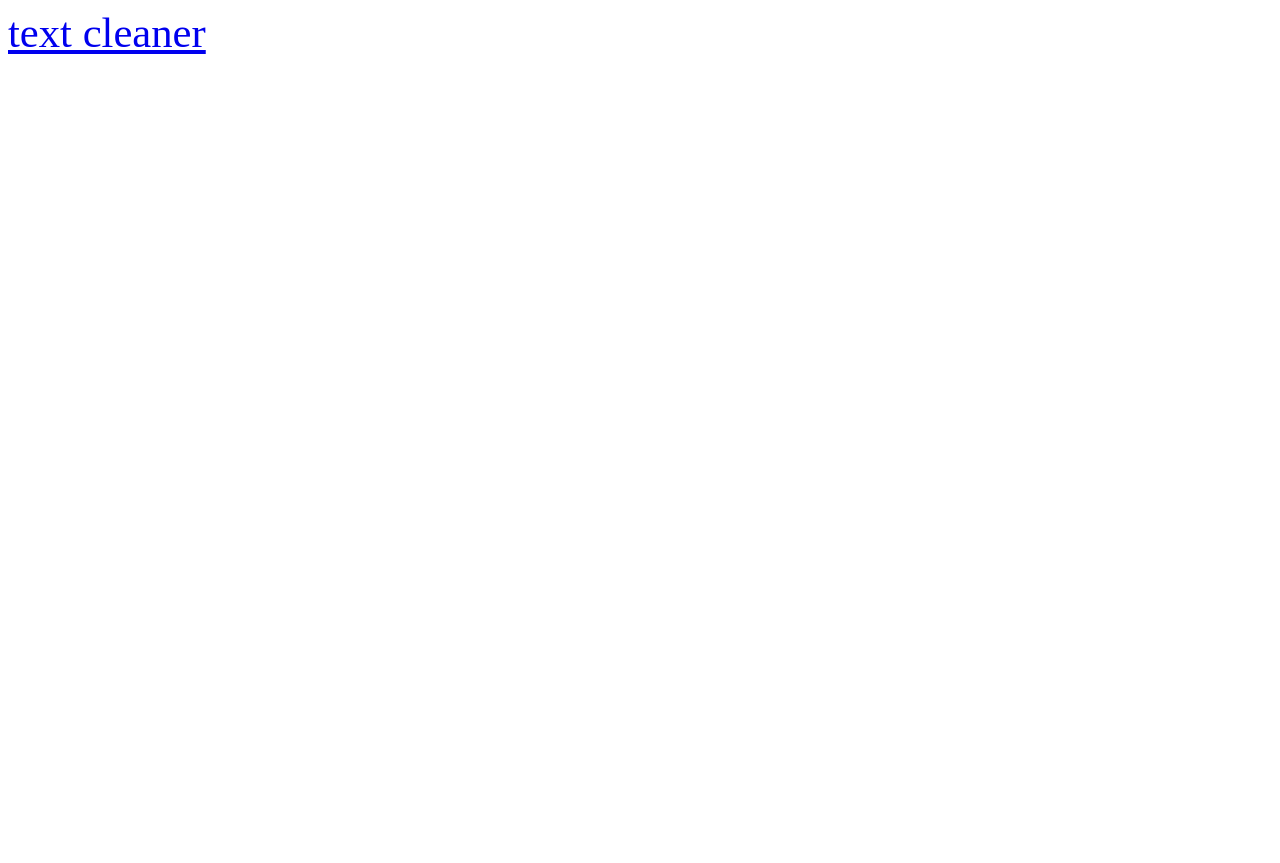
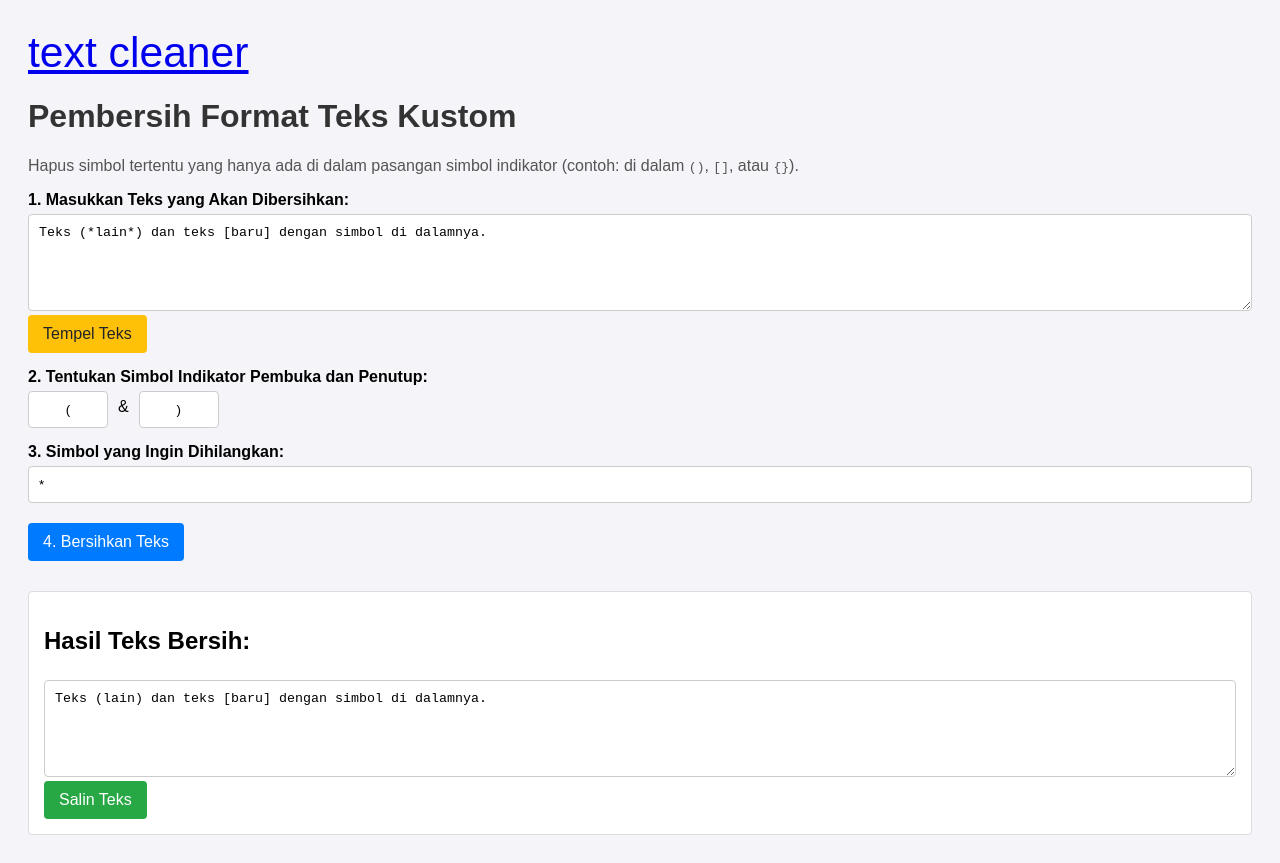
Before and after one commit to ImAmAmirulloh/Tools, a plain HTML site: page index.html in a window 1280 px wide. Before the commit the page ends 800 px from the top, so only its background shows below. Drawn offline with Linux system fonts and the light colour scheme.

Commit message:
Update index.html

```diff
--- a/index.html
+++ b/index.html
@@ -3,8 +3,173 @@
 <head>
     <meta charset="UTF-8">
     <meta name="viewport" content="width=device-width, initial-scale=1.0">
+    <title>Pembersih Teks Kustom dengan Fitur Paste</title>
+    <style>
+        body {
+            font-family: Arial, sans-serif;
+            padding: 20px;
+            background-color: #f4f4f9;
+        }
+        h1 {
+            color: #333;
+        }
+        p {
+            color: #555;
+        }
+        label {
+            display: block;
+            margin-top: 15px;
+            font-weight: bold;
+        }
+        textarea, input[type="text"] {
+            width: 100%;
+            padding: 10px;
+            margin-top: 5px;
+            border: 1px solid #ccc;
+            border-radius: 4px;
+            box-sizing: border-box;
+        }
+        textarea {
+            resize: vertical;
+        }
+        .symbol-inputs {
+            display: flex;
+            align-items: center;
+            gap: 10px;
+        }
+        .symbol-inputs input {
+            width: 80px;
+            text-align: center;
+        }
+        .btn-container {
+            display: flex;
+            gap: 10px;
+            margin-top: 20px;
+        }
+        .btn {
+            padding: 10px 15px;
+            border: none;
+            border-radius: 4px;
+            cursor: pointer;
+            font-size: 16px;
+        }
+        #bersihkanButton {
+            background-color: #007bff;
+            color: white;
+        }
+        #bersihkanButton:hover {
+            background-color: #0056b3;
+        }
+        #copyButton {
+            background-color: #28a745;
+            color: white;
+        }
+        #copyButton:hover {
+            background-color: #218838;
+        }
+        #pasteButton {
+            background-color: #ffc107;
+            color: #212529;
+        }
+        #pasteButton:hover {
+            background-color: #e0a800;
+        }
+        #outputContainer {
+            margin-top: 30px;
+            padding: 15px;
+            background-color: #fff;
+            border: 1px solid #ddd;
+            border-radius: 4px;
+        }
+    </style>
 </head>
 <body>
   <a style="font-size:32pt;" href="Text%20Cleaner.html">text cleaner</a>
+
+    <h1>Pembersih Format Teks Kustom</h1>
+    <p>Hapus simbol tertentu yang hanya ada di dalam pasangan simbol indikator (contoh: di dalam <code>()</code>, <code>[]</code>, atau <code>{}</code>).</p>
+
+    <label for="teksInput">1. Masukkan Teks yang Akan Dibersihkan:</label>
+    <textarea id="teksInput" rows="5" placeholder='Contoh: Teks (*lain*) dan teks [baru] dengan simbol di dalamnya.'>Teks (*lain*) dan teks [baru] dengan simbol di dalamnya.</textarea>
+    <button id="pasteButton" class="btn" onclick="pasteTeks()">Tempel Teks</button>
+
+    <label>2. Tentukan Simbol Indikator Pembuka dan Penutup:</label>
+    <div class="symbol-inputs">
+        <input type="text" id="simbolPembuka" value="(" maxlength="1">
+        <span>&</span>
+        <input type="text" id="simbolPenutup" value=")" maxlength="1">
+    </div>
+
+    <label for="simbolHapus">3. Simbol yang Ingin Dihilangkan:</label>
+    <input type="text" id="simbolHapus" value="*" maxlength="5">
+
+    <div class="btn-container">
+        <button id="bersihkanButton" class="btn" onclick="bersihkanTeks()">4. Bersihkan Teks</button>
+    </div>
+
+    <div id="outputContainer">
+        <h2>Hasil Teks Bersih:</h2>
+        <textarea id="teksOutput" rows="5" readonly></textarea>
+        <button id="copyButton" class="btn" onclick="copyTeks()">Salin Teks</button>
+    </div>
+
+    <script>
+        function escapeRegExp(string) {
+            return string.replace(/[.*+?^${}()|[\]\\]/g, '\\$&');
+        }
+
+        function bersihkanTeks() {
+            const teksAwal = document.getElementById('teksInput').value;
+            const simbolHapus = document.getElementById('simbolHapus').value.trim();
+            const simbolPembuka = document.getElementById('simbolPembuka').value.trim();
+            const simbolPenutup = document.getElementById('simbolPenutup').value.trim();
+
+            let teksHasil = teksAwal;
+
+            if (!simbolHapus || !simbolPembuka || !simbolPenutup) {
+                document.getElementById('teksOutput').value = teksAwal;
+                return;
+            }
+
+            const escapedPembuka = escapeRegExp(simbolPembuka);
+            const escapedPenutup = escapeRegExp(simbolPenutup);
+            const escapedSimbolHapus = escapeRegExp(simbolHapus);
+
+            const regexKustom = new RegExp(`(${escapedPembuka}.*?${escapedPenutup})`, 'g');
+
+            teksHasil = teksAwal.replace(regexKustom, (match) => {
+                const regexSimbolHapus = new RegExp(escapedSimbolHapus, 'g');
+                const cleanedMatch = match.replace(regexSimbolHapus, '');
+                return cleanedMatch;
+            });
+
+            document.getElementById('teksOutput').value = teksHasil;
+        }
+
+        function copyTeks() {
+            const teksOutput = document.getElementById('teksOutput');
+            teksOutput.select();
+            teksOutput.setSelectionRange(0, 99999);
+            document.execCommand('copy');
+            alert("Teks berhasil disalin!");
+        }
+
+        async function pasteTeks() {
+            try {
+                const teksInput = document.getElementById('teksInput');
+                // Menggunakan API Clipboard modern untuk menempelkan teks
+                const pastedText = await navigator.clipboard.readText();
+                teksInput.value = pastedText;
+
+                // Opsional: jalankan fungsi bersihkan setelah menempelkan teks
+                bersihkanTeks();
+            } catch (err) {
+                // Tangani kesalahan jika izin tidak diberikan
+                alert("Gagal menempelkan teks. Pastikan Anda memberikan izin akses clipboard pada browser.");
+            }
+        }
+
+        document.addEventListener('DOMContentLoaded', bersihkanTeks);
+    </script>
 </body>
 </html>
```
